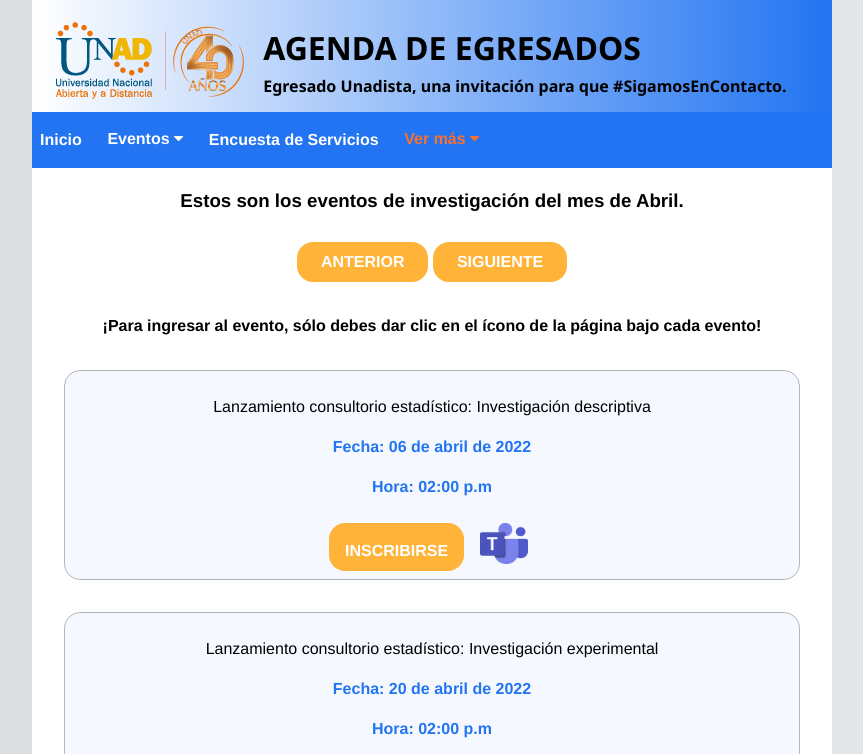
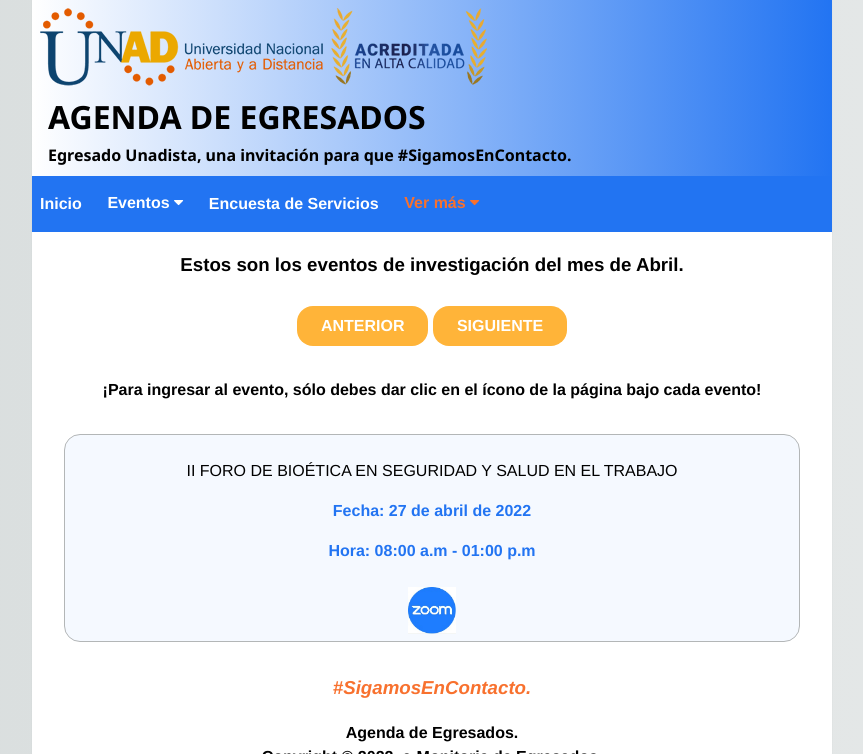
Before and after one commit to icheld123/Agenda-Abril2022, a plain HTML site: page investigacion.html in a window 1280 px wide. Both pictures are taken after a click on the link "ANTERIOR". Shown: the top 754 px of the page, without its empty margins (208-1071 px from the left). Drawn offline with nearby package versions, Linux system fonts and the light colour scheme; files whose address does not match are found by name.

Commit message:
Add files via upload

```diff
--- a/imports/navbar.html
+++ b/imports/navbar.html
@@ -21,7 +21,7 @@
 <body>
     <header>
         <div id="encabezado">
-            <img src="img/logo.png" alt="Mountain View" id="img">
+            <img src="../img/logoUNAD.png" alt="Mountain View" id="img">
             <h1 id="h1">AGENDA DE EGRESADOS<br><span id="texto-header">Egresado Unadista, una invitación para que
                     #SigamosEnContacto.</span></h1>
         </div>
--- a/investigacion.html
+++ b/investigacion.html
@@ -80,6 +80,21 @@
                     </div>
                 </div>
             </div>
+            <div class="pagination" id="contenedor-anuncios">
+                <div class="post" id="page2">
+                    <div id="anuncio">
+                        <div id="contenido-anuncio">
+                            <p>II FORO DE BIOÉTICA EN SEGURIDAD Y SALUD EN EL TRABAJO</p>
+                            <p class="fecha">Fecha: 27 de abril de 2022</p>
+                            <p class="fecha">Hora: 08:00 a.m - 01:00 p.m</p>
+                            <div id="via-evento">
+                                <a href="https://unad-edu-co.zoom.us/meeting/register/tJMkd-igqTsvHNFJHXvrr-8k3RYSXAYcos35" id="" target="_blank"><img
+                                    src="img/zoom.png" alt="Evento via zoom" class="thumbnails" /></a>
+                            </div>
+                        </div>
+                    </div>
+                </div>
+            </div>
         </div>
     </div>
     <h3 id="hashtag"><i>#SigamosEnContacto.</i></h3>
--- a/styles.css
+++ b/styles.css
@@ -6,14 +6,13 @@ html {
 /* Encabezado */
 #encabezado {
 	width: 92.1%;
-    height: 8rem;
+    height: 12rem;
 	top: 0;
 	margin: 0;
 	padding: 0 2rem 2rem;
 	background-image: linear-gradient(to left, #2274F2 ,#ffffff);
 	border-top-left-radius: 1rem;
 	border-top-right-radius: 1rem;
-	display: flex;
 	align-items: center;
 	flex-direction: row;
 }
@@ -21,14 +20,14 @@ html {
 	font-family: 'Noto Sans', sans-serif;
 	font-size: 2rem;
 	color: #000000;
-    margin: 3.5rem 0 1.5rem 0.2rem;
+    margin: 0.5rem 0 1.5rem -1rem;
 	line-height: 1;
 }
 h2{
 	text-align: center;
 }
 #encabezado img {
-	margin: 1.5rem 1rem 0 -0.5rem;
+	margin: 1.5rem 1rem 0 -1.5rem;
 	max-width: 100rem;
 	height: auto;
 }
```
Also changed, not shown: img/logoUNAD.png (added), img/mes.png.
